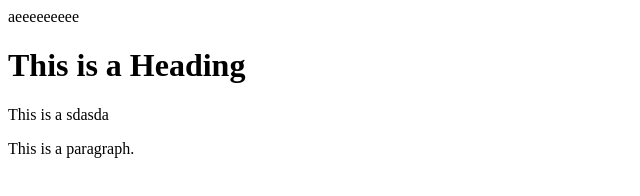
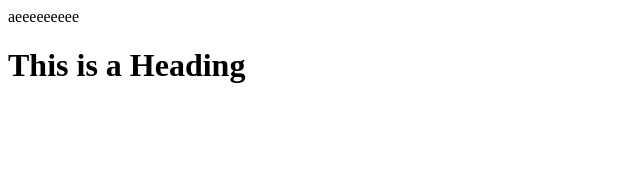
Before and after one commit to yurigurgenidze/Test, a plain HTML site: page index.html in a window 1280 px wide. Shown: the whole page, without its empty margins (0-640 px from the left). Drawn offline with Linux system fonts and the light colour scheme.

Commit message:
Update index.html

```diff
--- a/index.html
+++ b/index.html
@@ -6,8 +6,7 @@
 <body>
   <div> aeeeeeeeee </div>
 <h1>This is a Heading</h1>
-<p sda>This is a sdasda</p>
-<p>This is a paragraph.</p>
+  <div></div>
 
 </body>
 </html>
```
